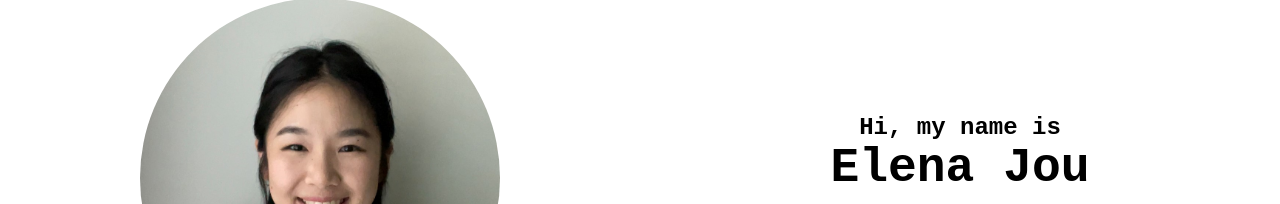
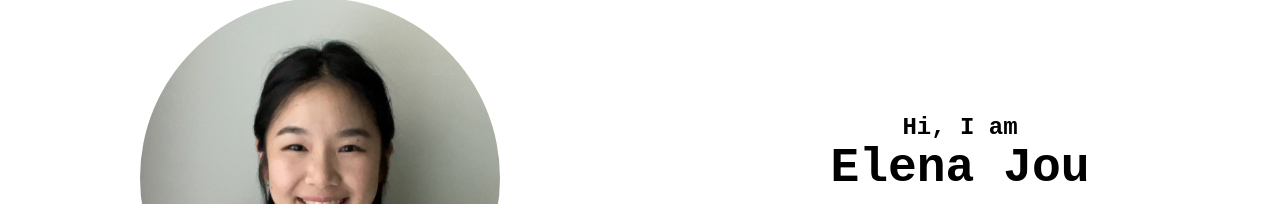
Before and after one commit to elenajou/portfolio, a plain HTML site: page index.html in a window 1280 px wide. Shown: the part 286-490 px from the top of the page. Drawn offline with Linux system fonts and the light colour scheme.

```diff
--- a/index.html
+++ b/index.html
@@ -47,7 +47,7 @@
                 <img src="./assets/profile-pic.jpg" alt="Elena Jou profile picture" class="profile-pic">
             </div>
             <div class="section__text">
-                <p class="section__text__p1"><h1>Hi, my name is</h1></p>
+                <p class="section__text__p1"><h1>Hi, I am</h1></p>
                 <h1 class="title">Elena Jou</h1>
                 <p class="section__text__p2"><a href="" class="typewrite" data-period="2000" data-type='[ "a Software Developer", "a Mechanical Engineer" ]'>
                     <span class="wrap"></span>
```
Also changed, not shown: 1 other file.
